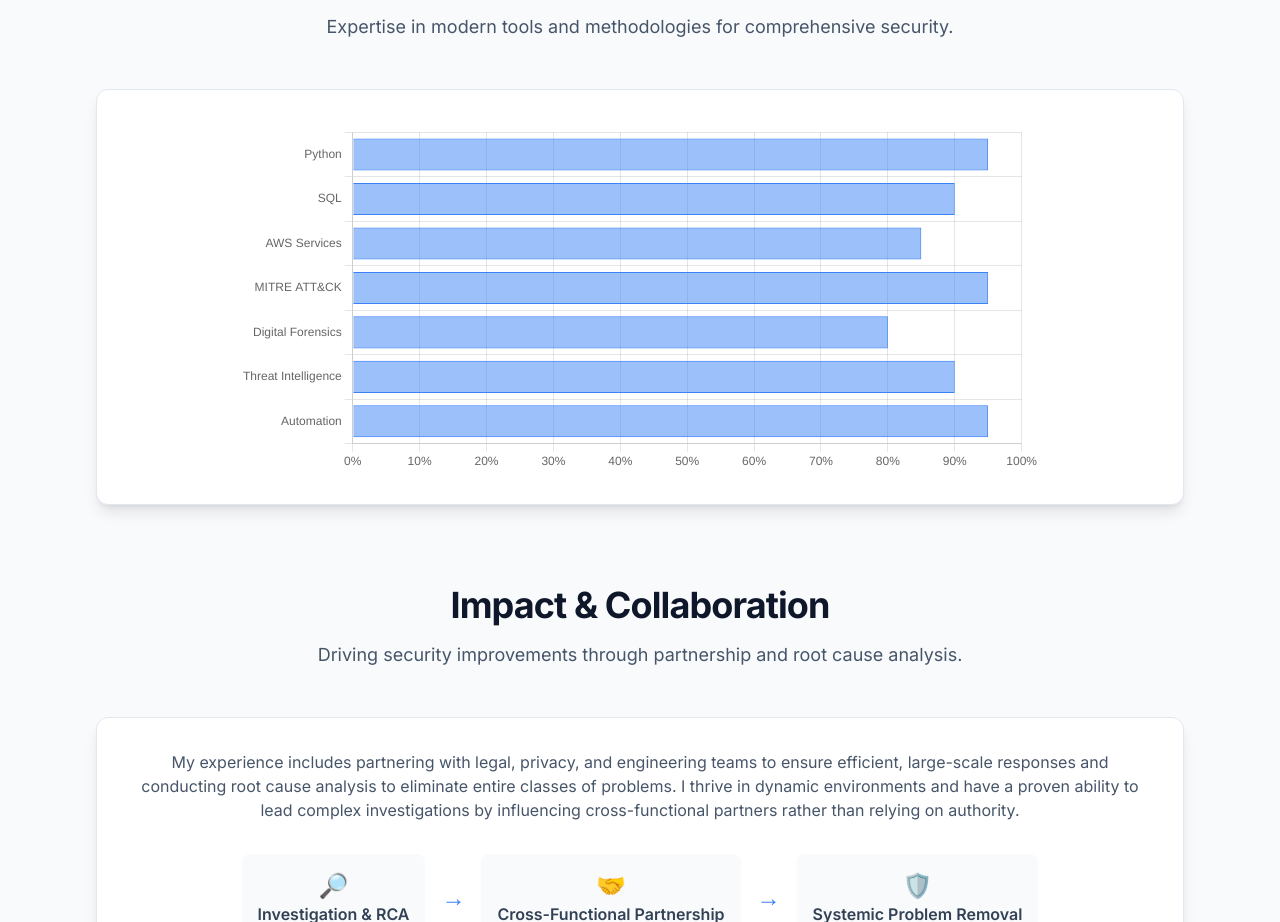
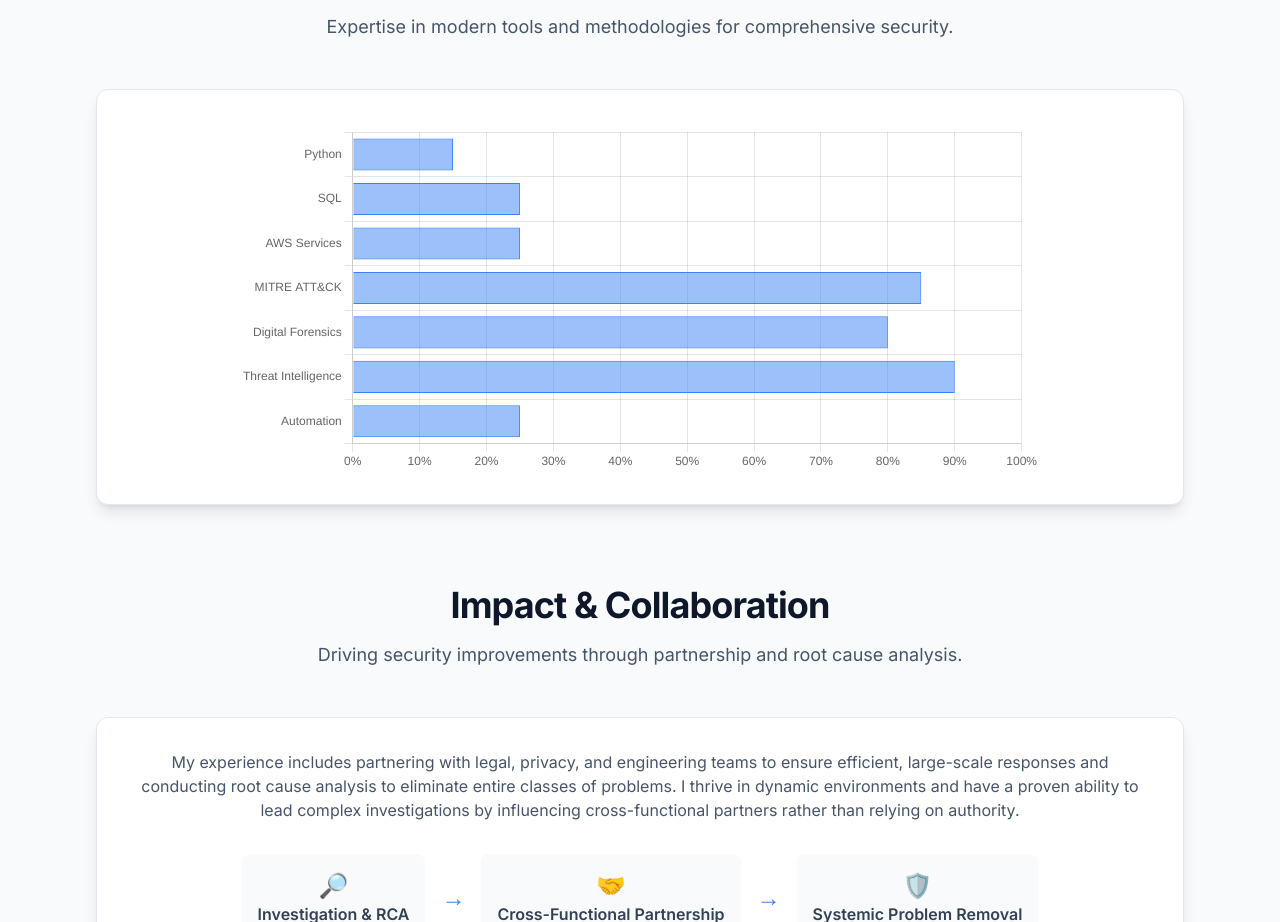
Before and after one commit to rorican4040/interactive-cover-letter, a plain HTML site: page index.html in a window 1280 px wide. Shown: the part 1033-1955 px from the top of the page. Drawn offline with nearby package versions, Linux system fonts and the light colour scheme.

Commit message:
Update skillsData index.html

```diff
--- a/index.html
+++ b/index.html
@@ -211,7 +211,7 @@
                 labels: ['Python', 'SQL', 'AWS Services', 'MITRE ATT&CK', 'Digital Forensics', 'Threat Intelligence', 'Automation'],
                 datasets: [{
                     label: 'Proficiency',
-                    data: [95, 90, 85, 95, 80, 90, 95],
+                    data: [15, 25, 25, 85, 80, 90, 25],
                     backgroundColor: 'rgba(59, 130, 246, 0.5)',
                     borderColor: 'rgba(59, 130, 246, 1)',
                     borderWidth: 1
```
